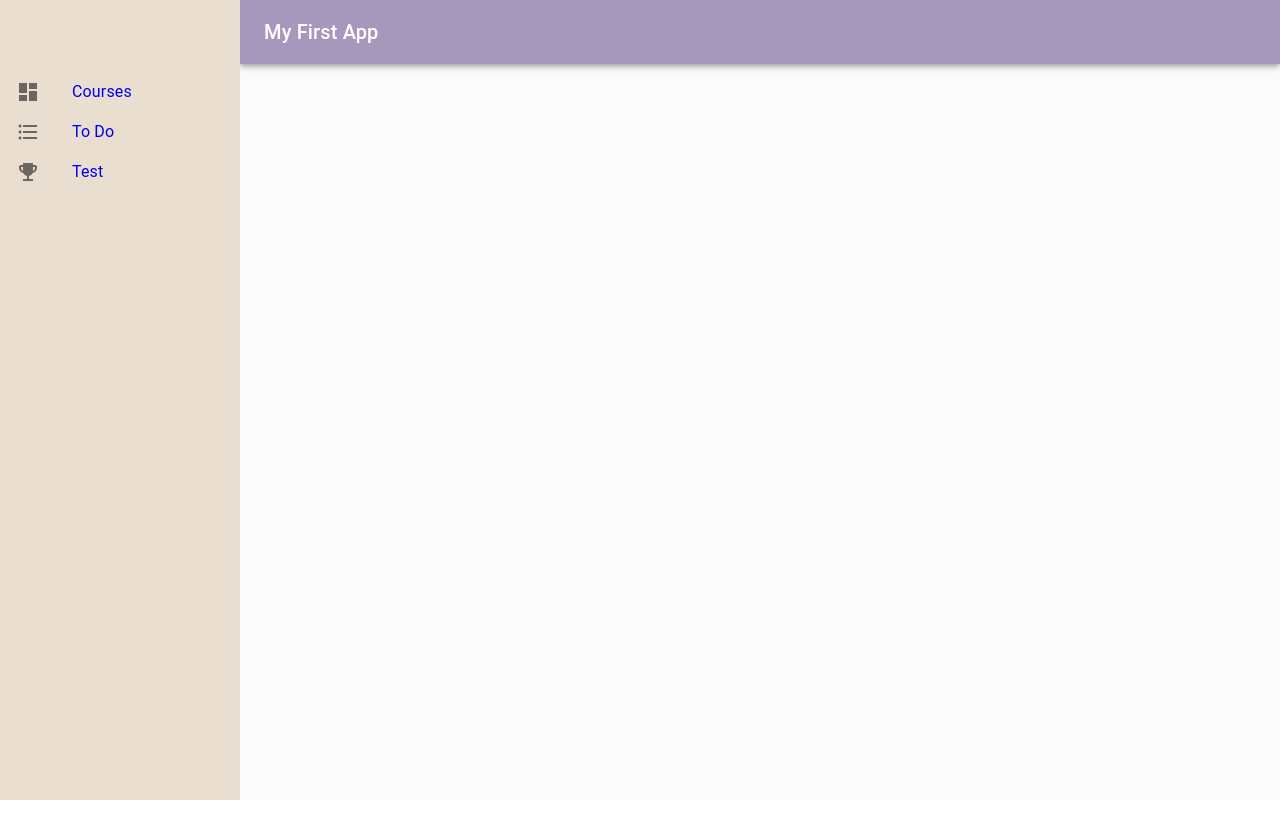
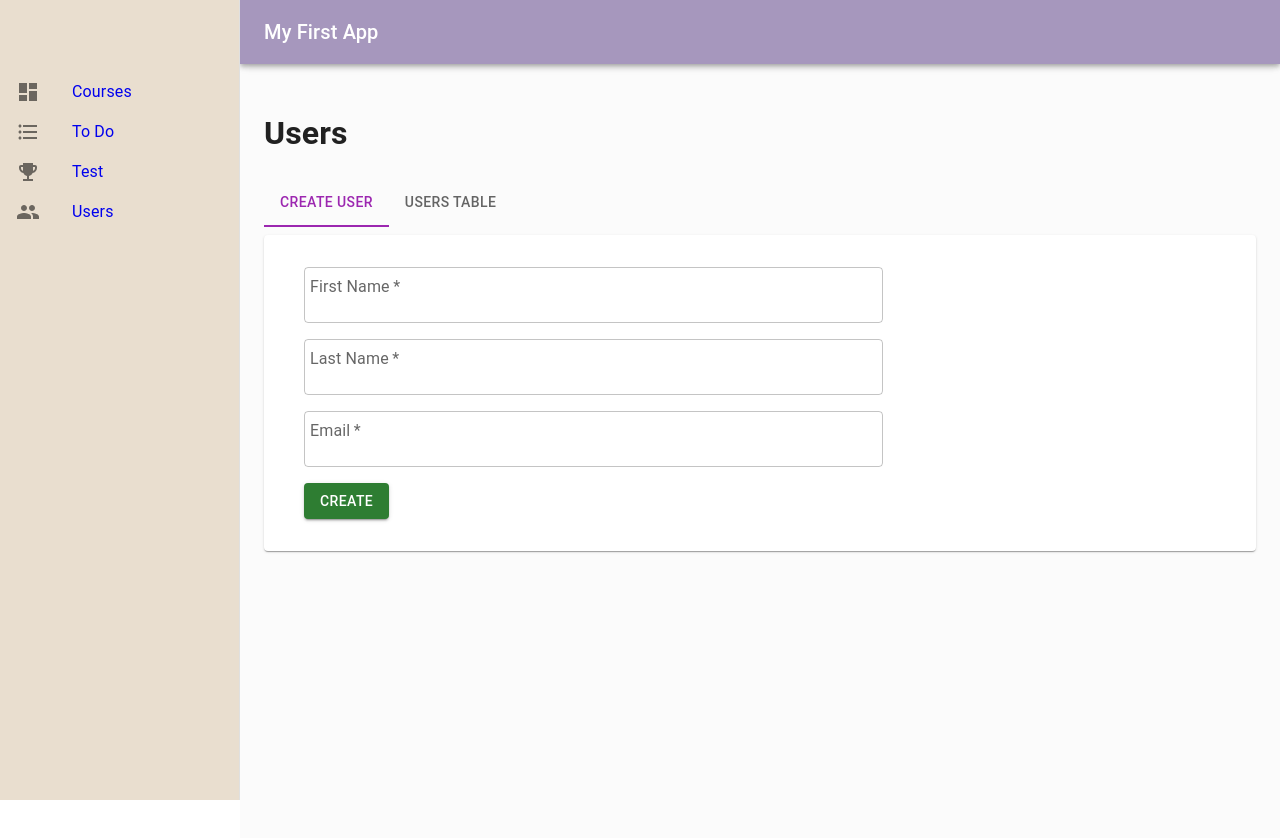
Before and after one commit to kristine-z-yan/academic-app, a React (Create React App) app: page /users in a window 1280 px wide. Shown: the top 838 px of the page. Before the commit the page ends 800 px from the top, so only its background shows below. Built offline with nearby package versions, Linux system fonts and the light colour scheme.

Commit message:
Added Users page

```diff
--- a/src/components/Layout/Layout.tsx
+++ b/src/components/Layout/Layout.tsx
@@ -15,6 +15,7 @@ import Typography from '@mui/material/Typography';
 import Courses from "../../pages/Courses";
 import ToDo from "../../pages/ToDo";
 import Test from "../../pages/Test";
+import Users from "../../pages/Users";
 
 const drawerWidth = 240;
 
@@ -44,6 +45,7 @@ const Layout = () => {
                     <Route path="/" element={<Courses />} />
                     <Route path="/to-do" element={<ToDo />} />
                     <Route path="/test" element={<Test />} />
+                    <Route path="/users" element={<Users />} />
                 </Routes>
             </Box>
             </Router>
--- a/src/components/Layout/links.js
+++ b/src/components/Layout/links.js
@@ -3,6 +3,7 @@ import * as React from "react";
 import DashboardIcon from "@mui/icons-material/Dashboard";
 import FormatListBulletedIcon from "@mui/icons-material/FormatListBulleted";
 import EmojiEventsIcon from "@mui/icons-material/EmojiEvents";
+import GroupIcon from '@mui/icons-material/Group';
 
 const links = [
     {
@@ -19,6 +20,11 @@ const links = [
         text: 'Test',
         path: 'test',
         icon: <EmojiEventsIcon />
+    },
+    {
+        text: 'Users',
+        path: 'users',
+        icon: <GroupIcon />
     }
 ];
 
--- /dev/null
+++ b/src/components/UsersForm/UsersForm.tsx
@@ -0,0 +1,90 @@
+import * as React from "react";
+import {useRef} from "react";
+
+import TextField from "@mui/material/TextField";
+import {Grid} from "@mui/material";
+import StyledPaper from "@mui/material/Paper";
+import Box from "@mui/material/Box";
+import Button from "@mui/material/Button";
+
+const UsersForm: React.FC = () => {
+    const firstnameInputRef = useRef<HTMLInputElement>();
+    const lastnameInputRef = useRef<HTMLInputElement>();
+    const emailInputRef = useRef<HTMLInputElement>();
+
+    const submitFormHandler: React.FormEventHandler = (event) => {
+        event.preventDefault()
+        const enteredFirstname = firstnameInputRef.current?.value;
+        const enteredLastname = lastnameInputRef.current?.value;
+        const enteredEmail = emailInputRef.current?.value;
+
+        console.log(enteredFirstname, enteredLastname, enteredEmail);
+    }
+
+    return (
+        <Box sx={{ flexGrow: 1}}>
+            <StyledPaper>
+                <Grid container wrap="nowrap" spacing={2} sx={{ margin: 1}}>
+                    <form onSubmit={submitFormHandler}>
+                        <Grid item sx={{ m: 1, p: 2}} xs={8}>
+                            <TextField
+                                required
+                                fullWidth
+                                id="firstname"
+                                label="First Name"
+                                sx={{ padding: 1 }}
+                                inputRef={firstnameInputRef}
+                            />
+                            <TextField
+                                required
+                                fullWidth
+                                id="lastname"
+                                label="Last Name"
+                                sx={{ padding: 1 }}
+                                inputRef={lastnameInputRef}
+                            />
+                            <TextField
+                                required
+                                fullWidth
+                                id="email"
+                                label="Email"
+                                sx={{ padding: 1 }}
+                                inputRef={emailInputRef}
+                            />
+                            <Button sx={{ margin: 1}} type="submit" variant="contained" color="success">Create</Button>
+                        </Grid>
+                    </form>
+                </Grid>
+            </StyledPaper>
+        </Box>
+
+        // <Grid container>
+        //     <Grid item xs={6}>
+        //         <Paper sx={{padding: '20px'}}>
+        //             <form onSubmit={submitFormHandler}>
+        //                 <TextField
+        //                     required
+        //                     fullWidth
+        //                     id="firstname"
+        //                     label="First Name"
+        //                 />
+        //                 <TextField
+        //                     required
+        //                     fullWidth
+        //                     id="lastname"
+        //                     label="First Name"
+        //                 />
+        //                 <TextField
+        //                     required
+        //                     fullWidth
+        //                     id="address"
+        //                     label="Address"
+        //                 />
+        //             </form>
+        //         </Paper>
+        //     </Grid>
+        // </Grid>
+    )
+}
+
+export default UsersForm;
--- /dev/null
+++ b/src/pages/Users.tsx
@@ -0,0 +1,40 @@
+import * as React from 'react';
+
+import Box from '@mui/material/Box';
+import {Grid} from "@mui/material";
+import Tabs from "@mui/material/Tabs";
+import Tab from "@mui/material/Tab";
+import UsersForm from "../components/UsersForm/UsersForm";
+
+
+const Users: React.FC = () => {
+    const [tab, setTab] = React.useState('create');
+
+    const handleChange = (event: React.SyntheticEvent, newValue: string) => {
+        setTab(newValue);
+    };
+    return (
+        <Box sx={{ width: '100%', height: '100vh' }}>
+            <Grid item xs={12}>
+                <h1>Users</h1>
+            </Grid>
+            <Grid item xs={12}>
+                <Tabs
+                    value={tab}
+                    onChange={handleChange}
+                    textColor="secondary"
+                    indicatorColor="secondary"
+                    aria-label="secondary tabs example"
+                >
+                    <Tab value="create" label="Create User" />
+                    <Tab value="datatable" label="Users Table" />
+                </Tabs>
+            </Grid>
+            <Box>
+                { tab === 'create' && <UsersForm />}
+            </Box>
+        </Box>
+    )
+}
+
+export default Users;
```
